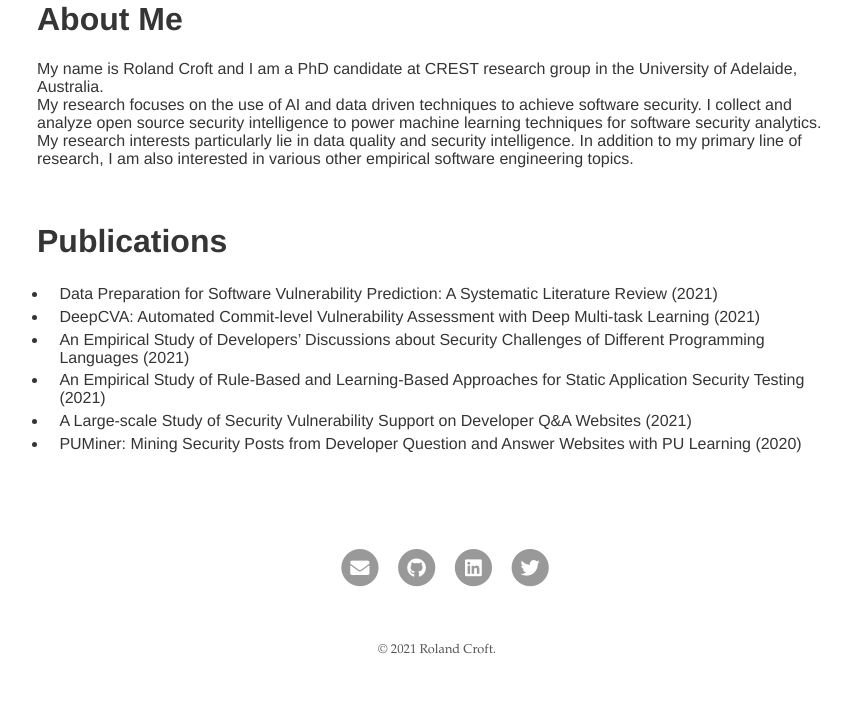
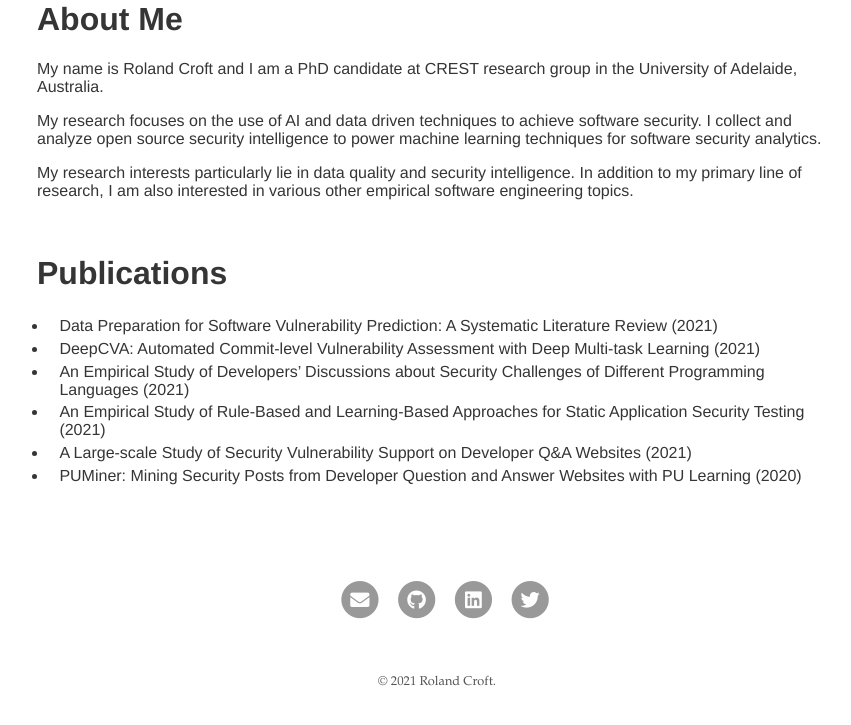
Before and after one commit to RolandCroft/RolandCroft.github.io, a Jekyll site: the page built from index.md, in a window 1280 px wide. Shown: the part 267-992 px from the top of the page, without its empty margins (203-1054 px from the left). Built offline with Jekyll 4.4.1, drawn with Linux system fonts in a browser that asks for light colours; our own code applies the rules of GitHub Pages for plain Markdown files; before the commit the page ends 960 px from its top, so only the background shows below that.

Commit message:
Updating description

```diff
--- a/_config.yml
+++ b/_config.yml
@@ -9,7 +9,7 @@ author:
   name: Roland Croft
   desc: Researcher
   email: roland.croft@gmail.com
-  selfie: assets/img/profile.jpg
+  selfie: assets/img/profile.JPG
 
 # social
 social:
--- a/index.md
+++ b/index.md
@@ -4,7 +4,9 @@ layout: about
 
 # About Me
 My name is Roland Croft and I am a PhD candidate at CREST research group in the University of Adelaide, Australia.
+
 My research focuses on the use of AI and data driven techniques to achieve software security. I collect and analyze open source security intelligence to power machine learning techniques for software security analytics.
+
 My research interests particularly lie in data quality and security intelligence. In addition to my primary line of research, I am also interested in various other empirical software engineering topics.
 
 <br/>
```
